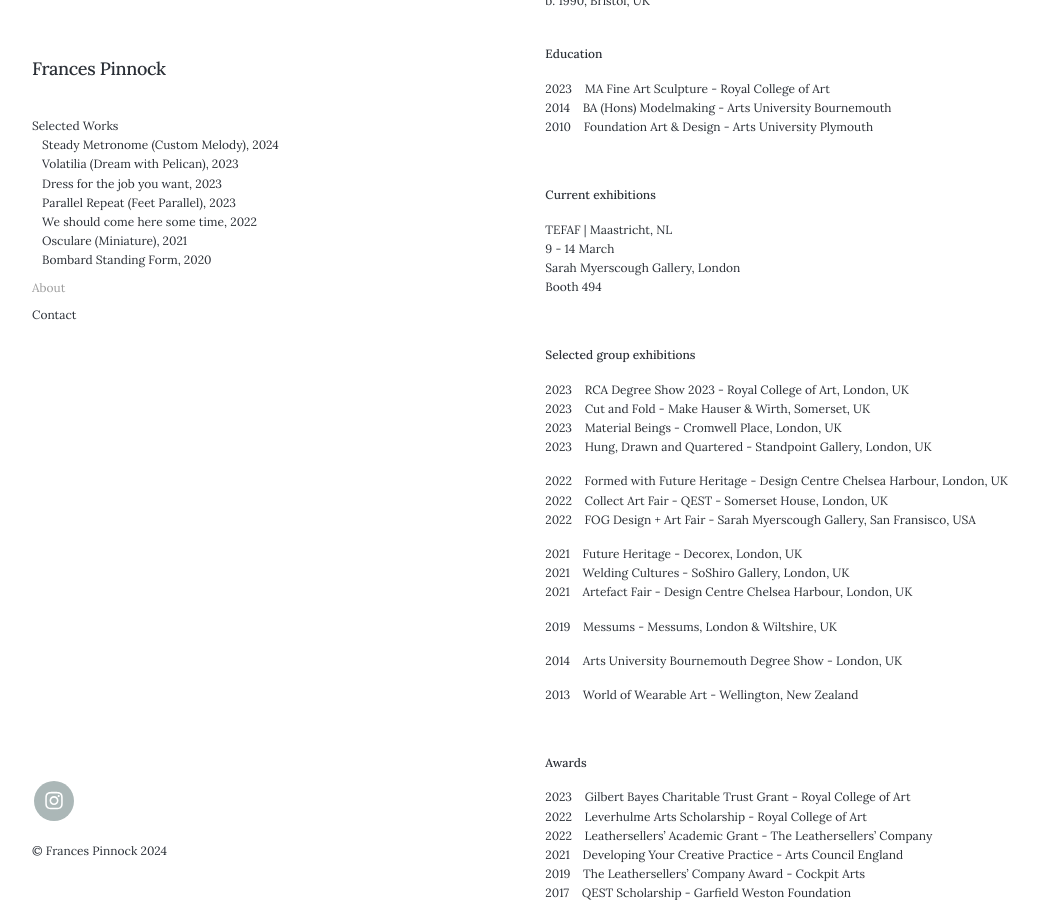
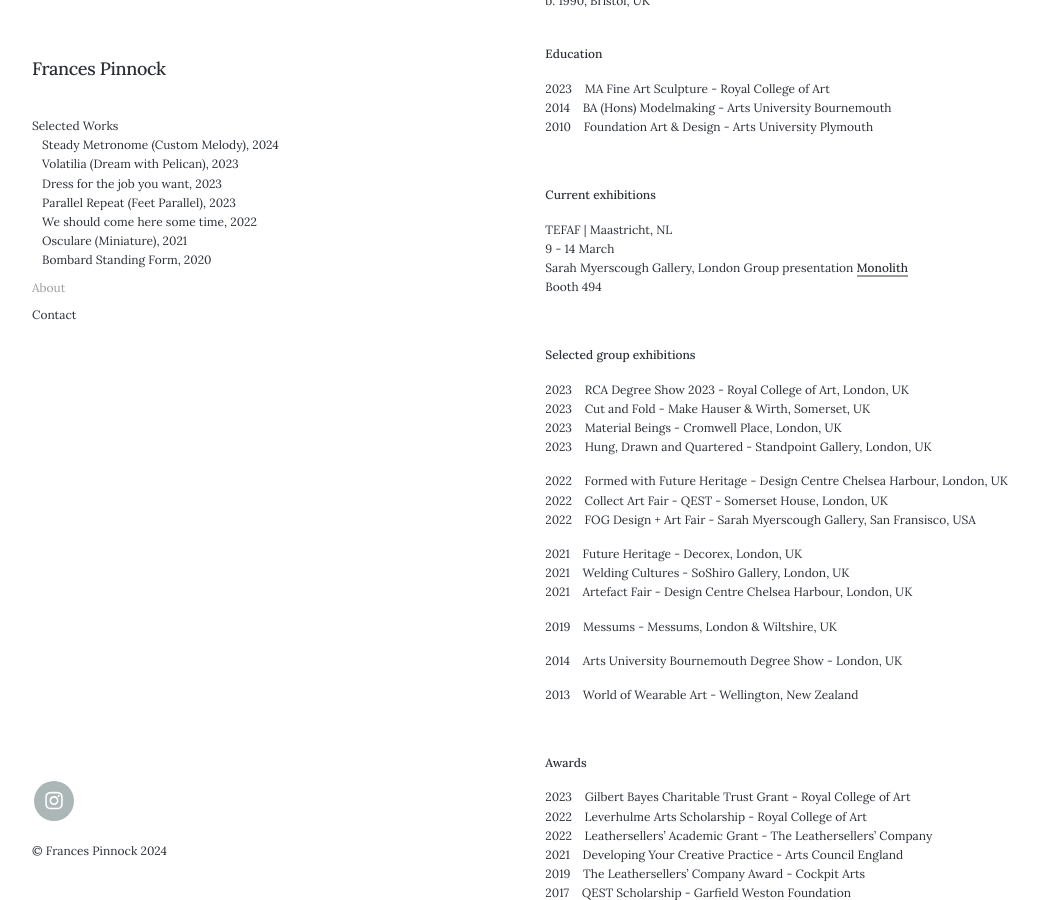
Before and after one commit to francespinnock/francespinnock.github.io, a Jekyll site: the page built from _pages/about.md, in a window 1280 px wide and 900 px high, scrolled down 473 px. Shown: the whole window, without its empty margins (28-1066 px from the left). Built offline with Jekyll 4.4.1, drawn with Linux system fonts in a browser that asks for light colours; nearby versions of some CDN libraries.

Commit message:
Update about.md

```diff
--- a/_pages/about.md
+++ b/_pages/about.md
@@ -31,6 +31,7 @@ b. 1990, Bristol, UK
 TEFAF |  Maastricht, NL
 9 - 14 March
 Sarah Myerscough Gallery, London
+Group presentation [Monolith](https://www.sarahmyerscough.com/exhibitions/60-monolith-tefaf-maastricht-art-fair/)
 Booth 494
 
 <br />
```
